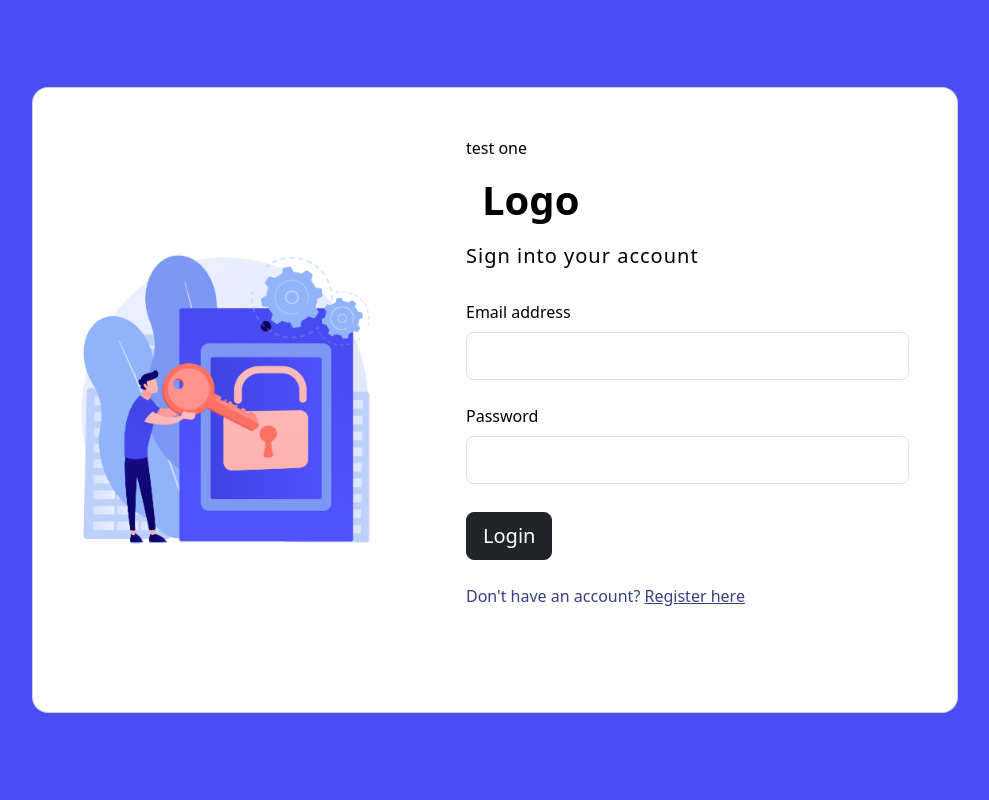
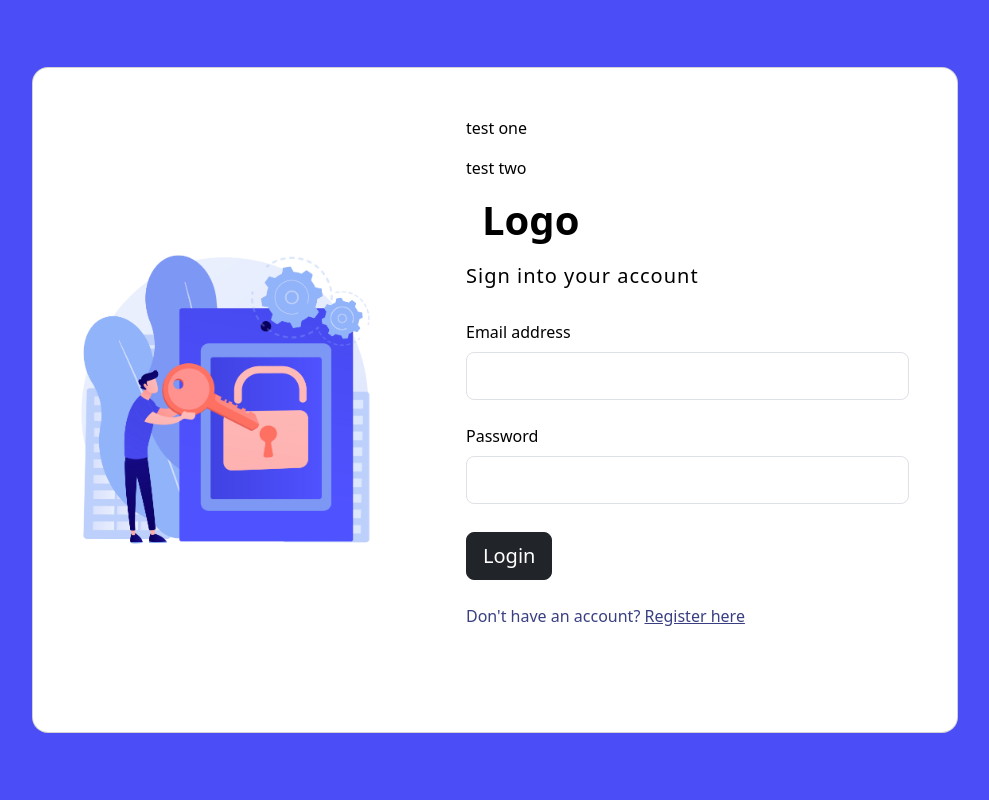
Before and after one commit to shadowww2802/task_management, a PHP site: page /HomeScreen.php in a window 1280 px wide. Shown: the whole page, without its empty margins (145-1134 px from the left). Run offline with PHP 8.4, Linux system fonts and the light colour scheme.

Commit message:
another na naman

```diff
--- a/HomeScreen.php
+++ b/HomeScreen.php
@@ -19,6 +19,7 @@
               <div class="col-md-6 col-lg-7 d-flex align-items-center">
                 <div class="card-body p-4 p-lg-5 text-black">
                   <p>test one</p>
+                  <p>test two</p>
 
                   <form>
 
```
